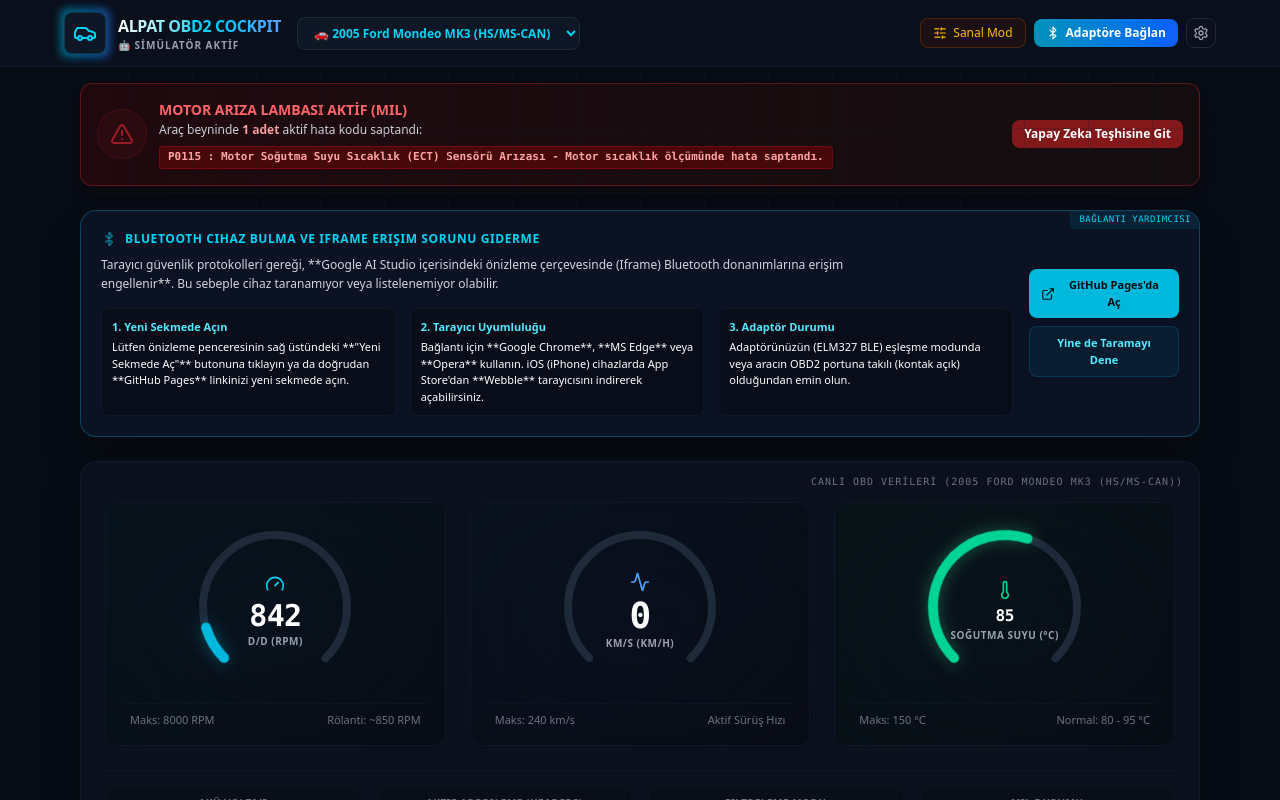
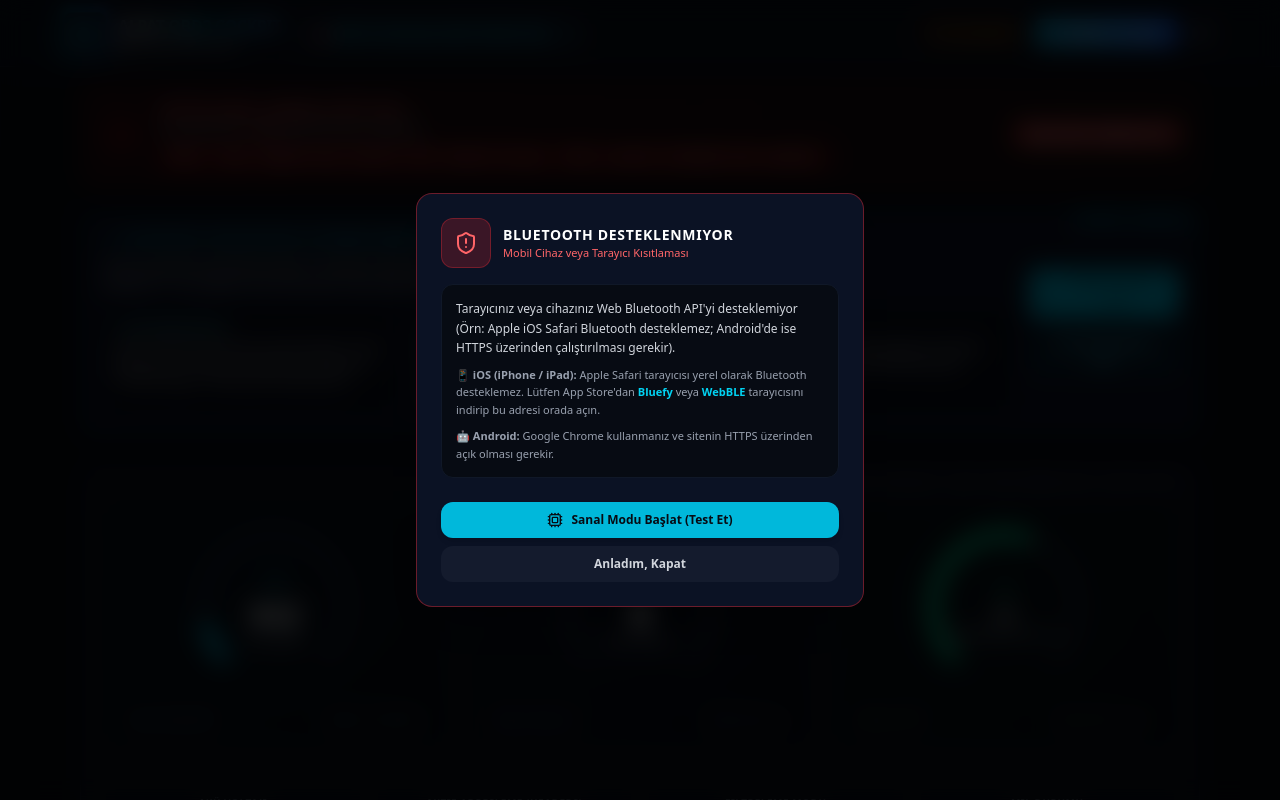
Before and after one commit to alpaslanbeyoglu/ALPAT, a React (Vite) app: page / in a window 1280 px wide. Both pictures are taken after a click on the button "Adaptöre Bağlan". Shown: the top 800 px of the page. Built offline with nearby package versions, Linux system fonts and the light colour scheme.

Commit message:
feat: add Bluetooth compatibility error modal
Implement a modal to notify users when Web Bluetooth API is unsupported, replacing the native alert for a better UX.

```diff
--- a/src/App.tsx
+++ b/src/App.tsx
@@ -132,6 +132,8 @@ export default function App() {
   const [selectedProfileId, setSelectedProfileId] = useState<string>("ford_mondeo_mk3");
   const [userApiKey, setUserApiKey] = useState<string>("");
   const [showSettings, setShowSettings] = useState<boolean>(false);
+  const [showBtErrorModal, setShowBtErrorModal] = useState<boolean>(false);
+  const [btErrorMessage, setBtErrorMessage] = useState<string>("");
   const [customDtc, setCustomDtc] = useState<string>("");
 
   // Advanced Bluetooth Connection Options
@@ -425,8 +427,10 @@ export default function App() {
   const connectWebBluetooth = async () => {
     const nav = navigator as any;
     if (!nav.bluetooth) {
-      addLog("error", "Web Bluetooth API bu cihaz/tarayıcı üzerinde desteklenmiyor. iOS Safari için iOS 15+ ve HTTPS gereklidir.");
-      alert("HATA: Tarayıcınız Web Bluetooth API desteklemiyor. Lütfen simülatör modunu kullanın veya uyumlu bir cihazda (Safari iOS/Chrome Desktop) HTTPS üzerinden çalıştırın.");
+      const msg = "Tarayıcınız veya cihazınız Web Bluetooth API'yi desteklemiyor (Örn: Apple iOS Safari Bluetooth desteklemez; Android'de ise HTTPS üzerinden çalıştırılması gerekir).";
+      addLog("error", msg);
+      setBtErrorMessage(msg);
+      setShowBtErrorModal(true);
       return;
     }
 
@@ -2214,6 +2218,68 @@ export default function App() {
         </div>
       </footer>
 
+      {/* BLUETOOTH UNSUPPORTED MOBILE MODAL */}
+      <AnimatePresence>
+        {showBtErrorModal && (
+          <div className="fixed inset-0 z-50 bg-black/80 backdrop-blur-md flex items-center justify-center p-4">
+            <motion.div
+              initial={{ scale: 0.9, opacity: 0 }}
+              animate={{ scale: 1, opacity: 1 }}
+              exit={{ scale: 0.9, opacity: 0 }}
+              className="bg-[#0B1224] border border-red-500/40 rounded-2xl p-6 max-w-md w-full shadow-2xl relative space-y-4"
+            >
+              <div className="flex items-center gap-3">
+                <div className="bg-red-500/20 p-3 rounded-xl border border-red-500/30">
+                  <ShieldAlert className="w-6 h-6 text-red-400" />
+                </div>
+                <div>
+                  <h3 className="text-sm font-bold text-white uppercase tracking-wider">
+                    Bluetooth Desteklenmiyor
+                  </h3>
+                  <p className="text-[11px] text-red-400">
+                    Mobil Cihaz veya Tarayıcı Kısıtlaması
+                  </p>
+                </div>
+              </div>
+
+              <div className="bg-[#070B13] p-3.5 rounded-xl border border-gray-900 text-xs text-gray-300 leading-relaxed space-y-2">
+                <p>
+                  {btErrorMessage}
+                </p>
+                <p className="text-[11px] text-gray-400">
+                  <strong>📱 iOS (iPhone / iPad):</strong> Apple Safari tarayıcısı yerel olarak Bluetooth desteklemez. Lütfen App Store'dan <span className="text-cyan-400 font-bold">Bluefy</span> veya <span className="text-cyan-400 font-bold">WebBLE</span> tarayıcısını indirip bu adresi orada açın.
+                </p>
+                <p className="text-[11px] text-gray-400">
+                  <strong>🤖 Android:</strong> Google Chrome kullanmanız ve sitenin HTTPS üzerinden açık olması gerekir.
+                </p>
+              </div>
+
+              <div className="flex flex-col gap-2 pt-2">
+                <button
+                  onClick={() => {
+                    setIsSimulator(true);
+                    setBtState("connected");
+                    setActiveDevice("Sanal OBD2 Simülatör (Ford Mondeo)");
+                    setShowBtErrorModal(false);
+                    addLog("info", "[Sanal Mod] Bluetooth desteklenmeyen cihazda simülatör modu aktif edildi.");
+                  }}
+                  className="w-full bg-cyan-500 hover:bg-cyan-400 text-[#070B13] text-xs font-bold py-2.5 px-4 rounded-xl transition-all shadow-md flex items-center justify-center gap-2"
+                >
+                  <Cpu className="w-4 h-4" />
+                  Sanal Modu Başlat (Test Et)
+                </button>
+                <button
+                  onClick={() => setShowBtErrorModal(false)}
+                  className="w-full bg-[#141B2D] hover:bg-[#1F2C47] text-gray-300 text-xs font-semibold py-2.5 px-4 rounded-xl transition-all"
+                >
+                  Anladım, Kapat
+                </button>
+              </div>
+            </motion.div>
+          </div>
+        )}
+      </AnimatePresence>
+
     </div>
   );
 }
```
